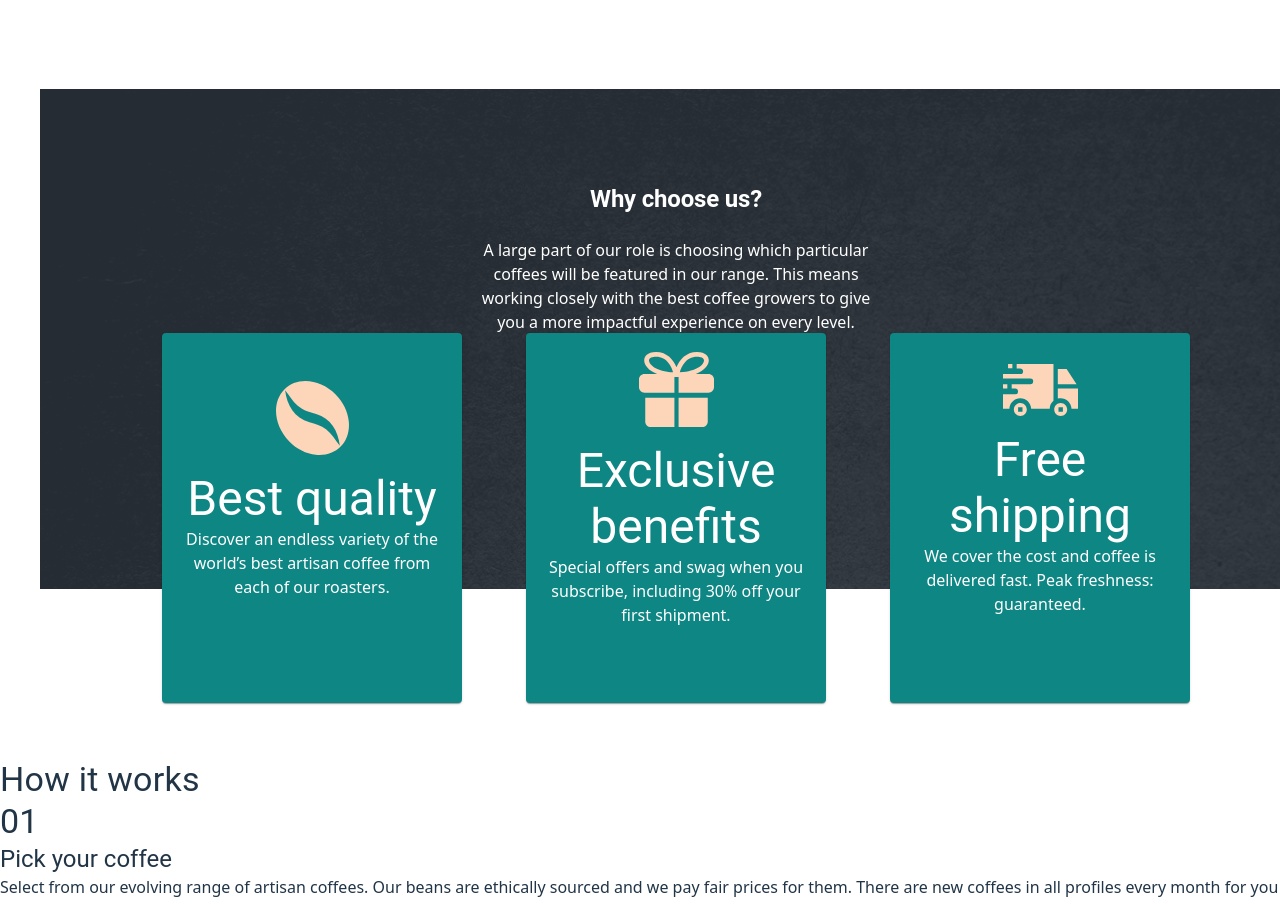
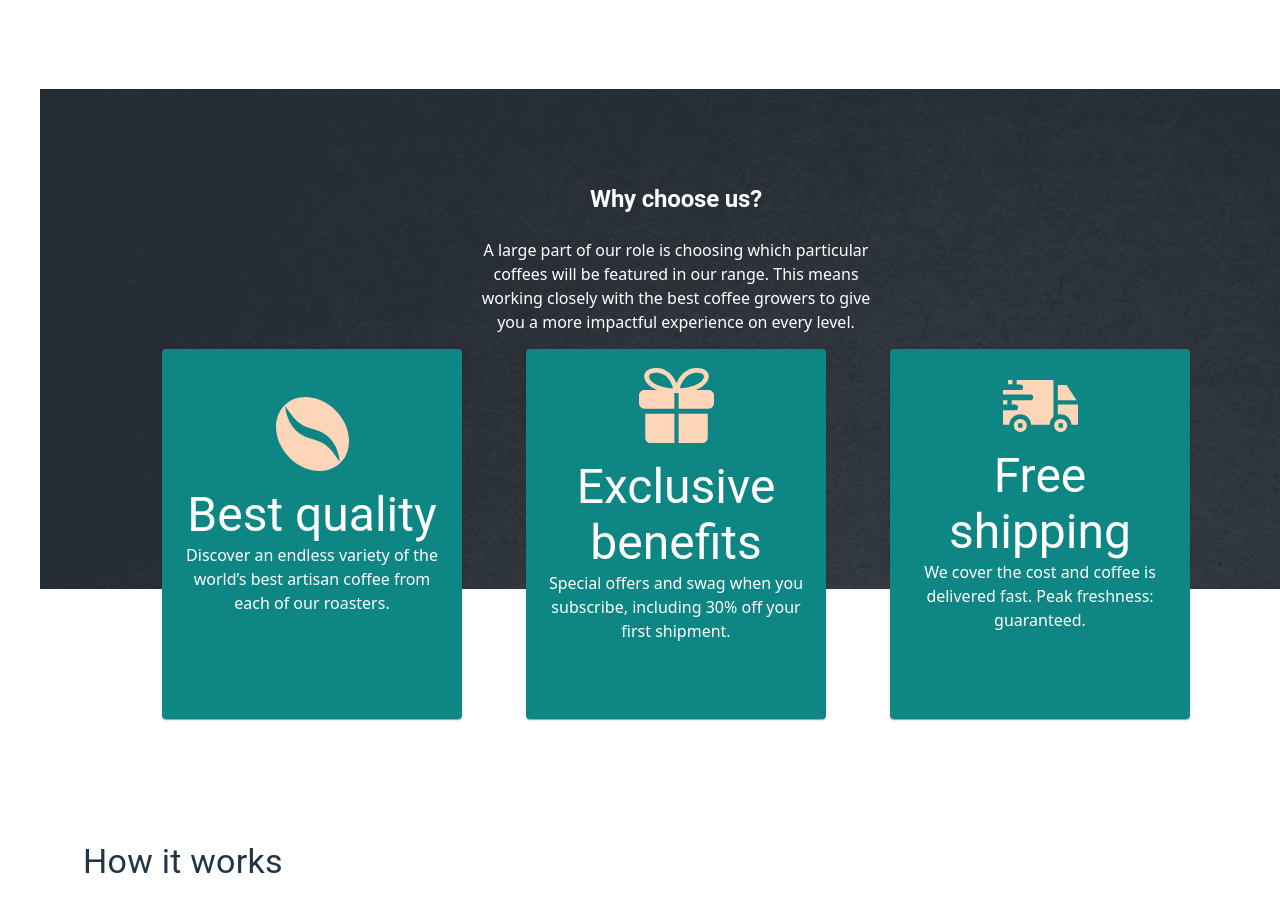
Before and after one commit to ItaloDev-Marcelo/Coffee-Roasters-CH-MUI-21, a React (Vite) app: page / in a window 1280 px wide. Shown: the part 1240-2144 px from the top of the page. Built offline with nearby package versions, Linux system fonts and the light colour scheme.

Commit message:
update 1.4

```diff
--- a/src/App.css
+++ b/src/App.css
@@ -69,25 +69,38 @@ h2 {
 #bg {
  display: block;
  max-width: 100%;
-
  height:850px;
-
+ position: relative;
  background: url(./assets/images/plan/mobile/bg-steps.png) ;
  background-repeat: no-repeat;
  background-size: cover;
 
 }
 
+#bg::after {
+  content: '';
+  position: absolute;
+  top: 0;
+  left: 0;
+  width: 100%;
+  height: 250px;
+  background-color: #2c353f;
+}
+
+
+/* WhyChooseUs */
 
 
 #WhyChooseUs-content {
-  margin-top: 2em;
+  margin-top: 1em;
   padding: 2.5em 1em;
   color: #fff;
   display:  flex;
   flex-direction: column;
   justify-content: center;
   text-align: center;
+  z-index: 100 ;
+  position: relative;
 }
 
 
@@ -102,6 +115,7 @@ h2 {
   justify-content: center;
   align-items: center;
   margin-top: -40rem;
+  padding: 1em;
 }
 
 .card {
@@ -114,8 +128,8 @@ h2 {
   height: 400px;
   background-color: #0e8684 !important;
   color: #fff !important;
+  z-index: 3;
 }
-
 
 
 
@@ -191,6 +205,10 @@ h2 {
   width: 400px;
 }
 
+#bg::after {
+  background-color: transparent;
+}
+
 
 
 }
@@ -215,6 +233,48 @@ h2 {
     max-width: 100%;
     width: 75%;
   }
+
+  #line-container {
+    width: 95%;
+    height: 25%;
+    position: relative;
+    margin-left: 3em;
+  }
+
+  #line-container::after {
+    content: '';
+    display: flex;
+    width: 70%;
+    height: 2px;
+    background-color: pink;
+    position: absolute;
+    left: 0;
+    top: 1rem;
+  }
+
+  .circle {
+    display: block;
+    width: 30px;
+    height: 30px;
+    border-radius: 50px;
+    background-color: #fff;
+    border: 1px solid #0e8684;
+    z-index: 1;
+  }
+
+
+
+
+  #WhyChooseUs-content {
+    margin-top: 1em;
+    padding: 2.5em 12em;
+
+  }
+
+
+
+
+
 }
 
 @media (min-width: 1280px) {
@@ -306,6 +366,15 @@ h2 {
 }
 
 
+#line-container {
+  width: 85%;
+}
+
+#line-container::after {
+  width: 69%;
+}
+
+
 }
 
 @media (min-width: 1440px) {
--- a/src/App.jsx
+++ b/src/App.jsx
@@ -1,17 +1,11 @@
-import Header from './pages/Header';
-import OurCollection from './pages/OurCollection';
-import WhyChooseUs from './pages/WhyChooseUs';
-import HowItWorks from './pages/HowItWorks';
+import HomePage from './pages/HomePage'
 import './App.css';
 function App() {
 
 
   return (
    <>
-    <Header/>
-    <OurCollection/>
-    <WhyChooseUs/>
-    <HowItWorks/>
+     <HomePage/>
     </>
   )
 }
--- /dev/null
+++ b/src/components/Line.jsx
@@ -0,0 +1,16 @@
+import {Stack} from '@mui/material';
+
+export default function Line() {
+
+    return (
+         <Stack component='section' sx={{display: {xs: 'none', md: 'flex'},
+         flexDirection: 'row',
+         justifyContent: 'space-between', alignItems: 'center', textAlign: 'center' }}
+         id='line-container' >
+              <Stack className='circle'></Stack>
+              <Stack className='circle'></Stack>
+              <Stack className='circle'></Stack>
+              <Stack className='line-thought'></Stack>
+         </Stack>
+    )
+}
--- a/src/components/NumCards.jsx
+++ b/src/components/NumCards.jsx
@@ -3,10 +3,19 @@ import {Stack,  Typography} from '@mui/material';
 
 export default function NumCard({Num, Title, Text, index}) {
    return  (
-      <Stack key={index} component='article'>
-                           <Typography variant='h4'> {Num} </Typography>
-                           <Typography variant='h5'> {Title} </Typography>
-                           <Typography variant='p'> {Text} </Typography>
+      <Stack key={index} component='article'
+       sx={{display: 'flex', flexDirection: 'column',
+        justifyContent: {xs: 'center', md: 'flex-start'},
+         textAlign: {xs: 'center', md: 'left'}, alignItems: {xs: 'center', md: 'flex-start'},
+         margin: {xs: '1em', md: '.1em 3em'},
+      }}
+      >
+                           <Stack width={{xs: 250, md: 200, lg: 300}}>
+                           <Typography variant='h4'
+                            sx={{fontSize: {xs: '4rem', md: '5rem'}, margin: '1em 0 .5em 0'}}> {Num} </Typography>
+                           <Typography variant='h5'  sx={{fontSize: {xs: '1.7em', md: '2em'}, margin: '0 0 .7em 0'}}> {Title} </Typography>
+                           <Typography variant='p' sx={{ width: {md: 250}}} > {Text} </Typography>
+                           </Stack>
      </Stack>
     )
 
--- a/src/components/WhyCards.jsx
+++ b/src/components/WhyCards.jsx
@@ -4,7 +4,7 @@ import WhyChooseList from '../components/WhyChooseList';
 export default function WhyCard() {
 
     return (
-         <Stack component='section' id='card-container'>
+         <Stack component='section' id='card-container' >
                {
                 WhyChooseList.map((item, index) => {
                     return (
--- a/src/components/whyChooseHeader.jsx
+++ b/src/components/whyChooseHeader.jsx
@@ -3,7 +3,7 @@ import { Stack, Typography } from '@mui/material';
 const  WhyChooseHeader = () => {
    return  (
        <Stack component='section' id='WhyChooseUs-content'
-
+       zIndex='10'
        >
        <Stack >
        <Typography variant='h2' fontSize={{xs: '1.2em', lg: '1.5em'}} >Why choose us?</Typography>
--- /dev/null
+++ b/src/pages/HomePage.jsx
@@ -0,0 +1,15 @@
+import Header from './Header';
+import OurCollection from './OurCollection';
+import WhyChooseUs from './WhyChooseUs';
+import HowItWorks from './HowItWorks';
+
+export default  function HomePage() {
+  return (
+   <>
+    <Header/>
+    <OurCollection/>
+    <WhyChooseUs/>
+    <HowItWorks/>
+    </>
+  )
+}
--- a/src/pages/HowItWorks.jsx
+++ b/src/pages/HowItWorks.jsx
@@ -3,17 +3,31 @@ import {Stack, Box, Typography} from '@mui/material';
 import HowList from '../components/HowList';
 import PlanButton from '../components/PlanBtn';
 import NumCards from '../components/NumCards'
+import Line from '../components/Line';
 export default function HowItWorks() {
     return (
-        <Stack component='section'>
-            <Typography variant='h4'>How it works</Typography>
-            <Box id='line'></Box>
+        <Stack component='section' padding='1em 2em'
+        sx={{display: 'flex', flexDirection: 'column',
+          justifyContent: {xs: 'center', md: 'flex-start'},
+           textAlign: {xs: 'center', md: 'left'}, alignItems: {xs: 'center', md: 'flex-start'},
+
+        }}
+        textAlign={{xs: 'center', md: 'left'}} >
+            <Typography variant='h4' margin={{md: '1em 1.5em'}}>How it works</Typography>
+            <Line/>
+            <Stack
+            sx={{display: 'flex', flexDirection: {xs: 'column', md: 'row'}, margin: {md: '-2em 0 2em 0'}}}
+            >
             {
               HowList.map((HowItem, index) => {
                 return <NumCards  Num={HowItem.Num} Title={HowItem.Title} Text={HowItem.Text} index={index} />
               })
             }
-           <PlanButton/>
+            </Stack>
+            <Stack margin={{md: '1em 3em'}}>
+            <PlanButton/>
+            </Stack>
+
         </Stack>
     )
 }
```
